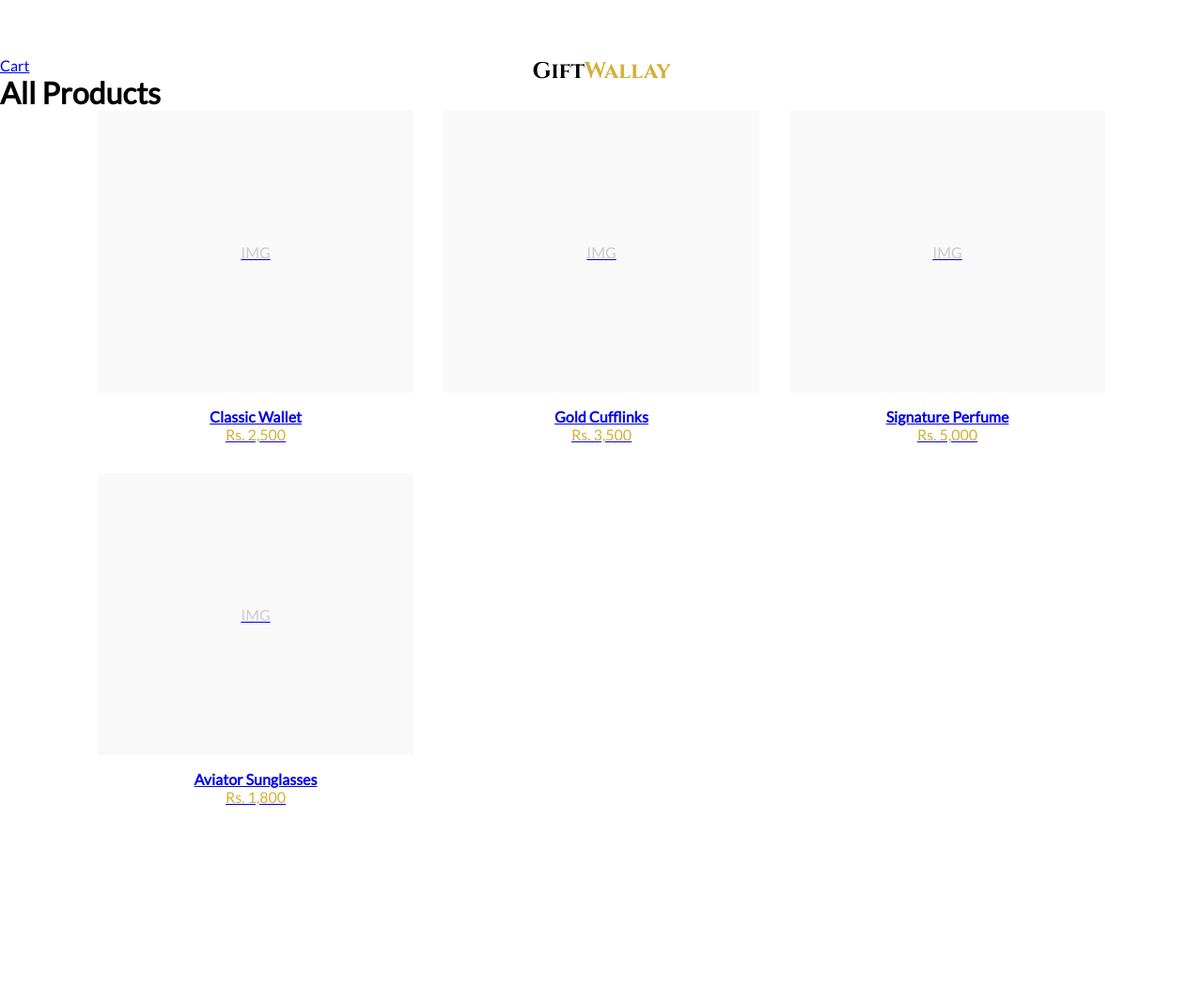
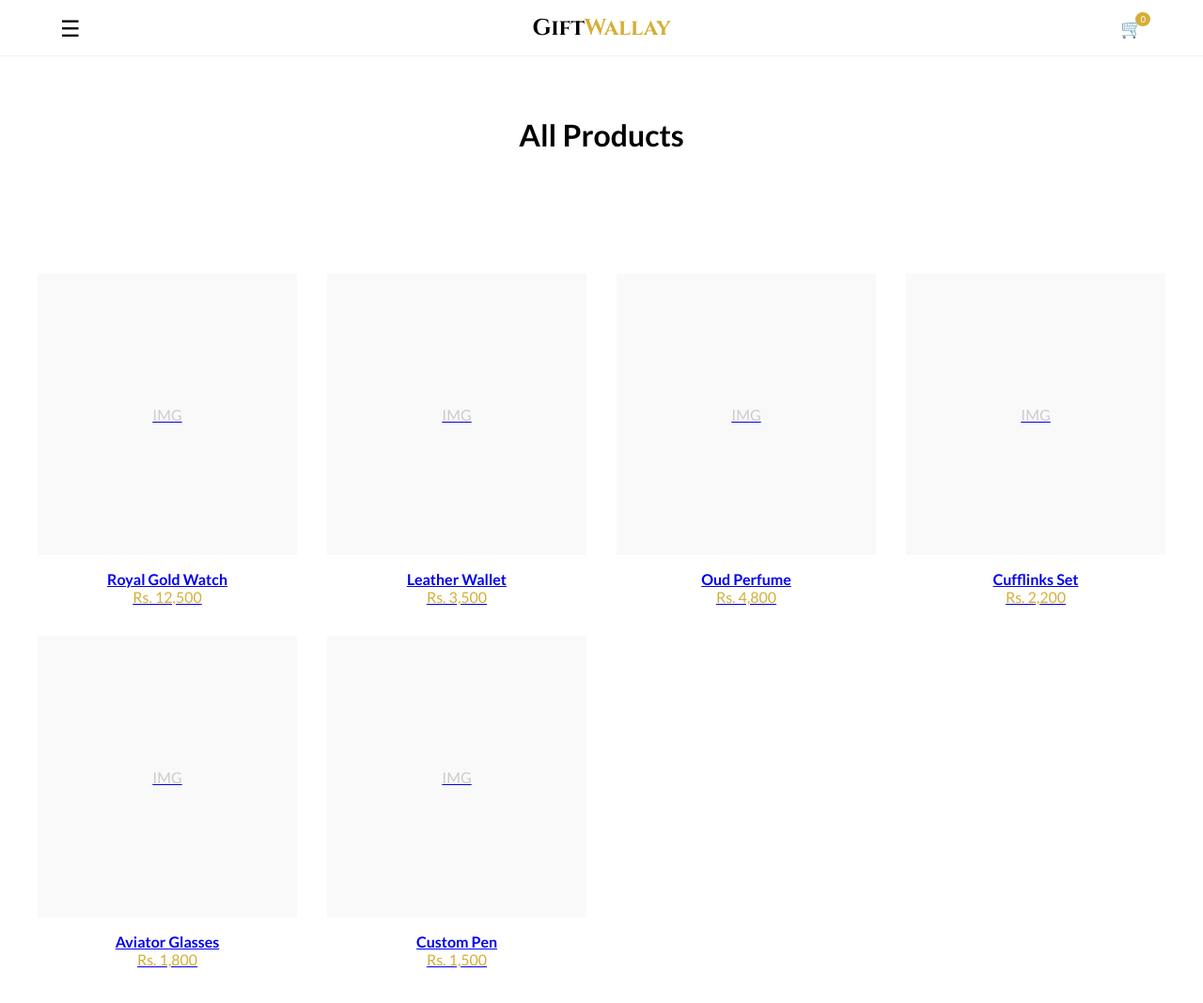
Before and after one commit to mabdularham-CA/Gift-Wallay, a plain HTML site: page shop.html in a window 1280 px wide. Shown: the whole page at 94% size. Before the commit the page ends 938 px from the top, so only its background shows below. Drawn offline with Linux system fonts and the light colour scheme.

Commit message:
Update shop.html

```diff
--- a/shop.html
+++ b/shop.html
@@ -2,22 +2,97 @@
 <html lang="en">
 <head>
     <meta charset="UTF-8">
+    <meta name="viewport" content="width=device-width, initial-scale=1.0">
     <title>Shop All | Gift Wallay</title>
-    <link href="https://fonts.googleapis.com/css2?family=Cinzel:wght@400;700&family=Lato:wght@300;400&display=swap" rel="stylesheet">
+    <link href="https://fonts.googleapis.com/css2?family=Cinzel:wght@400;700&family=Lato:wght@300;400;700&display=swap" rel="stylesheet">
     <link rel="stylesheet" href="style.css">
 </head>
 <body>
-    <nav>
-        <a href="index.html" class="brand">Gift<span class="text-gold">Wallay</span></a>
-        <div class="nav-links"><a href="cart.html">Cart</a></div>
+
+    <!-- NAVBAR -->
+    <nav class="navbar">
+        <div class="menu-btn" onclick="toggleSidebar()">☰</div>
+        <a href="index.html" class="brand">Gift<span>Wallay</span></a>
+        <a href="cart.html" class="cart-icon">🛒<span class="cart-count">0</span></a>
     </nav>
-    <div class="page-header"><h1>All Products</h1></div>
-    <div class="container product-grid" style="padding-bottom: 5rem;">
-        <!-- Product Loop -->
-        <div class="product-card"><a href="product.html"><div class="p-image">IMG</div><h4>Classic Wallet</h4><p class="text-gold">Rs. 2,500</p></a></div>
-        <div class="product-card"><a href="product.html"><div class="p-image">IMG</div><h4>Gold Cufflinks</h4><p class="text-gold">Rs. 3,500</p></a></div>
-        <div class="product-card"><a href="product.html"><div class="p-image">IMG</div><h4>Signature Perfume</h4><p class="text-gold">Rs. 5,000</p></a></div>
-        <div class="product-card"><a href="product.html"><div class="p-image">IMG</div><h4>Aviator Sunglasses</h4><p class="text-gold">Rs. 1,800</p></a></div>
+
+    <!-- SIDEBAR -->
+    <div class="sidebar-overlay" id="sidebarOverlay"></div>
+    <div class="sidebar-menu" id="sidebarMenu">
+        <div style="text-align: right; font-size: 1.5rem; cursor: pointer;" onclick="toggleSidebar()">×</div>
+        <div style="margin-top: 2rem;">
+            <a href="index.html" class="sidebar-link">Home</a>
+            <a href="shop.html" class="sidebar-link">Shop All</a>
+            <a href="account.html" class="sidebar-link">My Account</a>
+        </div>
     </div>
+
+    <!-- HEADER -->
+    <div style="text-align: center; padding: 4rem 0;">
+        <h1>All Products</h1>
+    </div>
+
+    <!-- PRODUCT GRID -->
+    <div class="container section-pad">
+        <div class="product-grid">
+
+            <!-- Item 1 -->
+            <div class="product-card">
+                <a href="product.html">
+                    <div class="p-image"><span>IMG</span></div>
+                    <h4>Royal Gold Watch</h4>
+                    <p class="text-gold">Rs. 12,500</p>
+                </a>
+            </div>
+
+            <!-- Item 2 -->
+            <div class="product-card">
+                <a href="product.html">
+                    <div class="p-image"><span>IMG</span></div>
+                    <h4>Leather Wallet</h4>
+                    <p class="text-gold">Rs. 3,500</p>
+                </a>
+            </div>
+
+            <!-- Item 3 -->
+            <div class="product-card">
+                <a href="product.html">
+                    <div class="p-image"><span>IMG</span></div>
+                    <h4>Oud Perfume</h4>
+                    <p class="text-gold">Rs. 4,800</p>
+                </a>
+            </div>
+
+            <!-- Item 4 -->
+            <div class="product-card">
+                <a href="product.html">
+                    <div class="p-image"><span>IMG</span></div>
+                    <h4>Cufflinks Set</h4>
+                    <p class="text-gold">Rs. 2,200</p>
+                </a>
+            </div>
+
+            <!-- Item 5 -->
+            <div class="product-card">
+                <a href="product.html">
+                    <div class="p-image"><span>IMG</span></div>
+                    <h4>Aviator Glasses</h4>
+                    <p class="text-gold">Rs. 1,800</p>
+                </a>
+            </div>
+
+            <!-- Item 6 -->
+            <div class="product-card">
+                <a href="product.html">
+                    <div class="p-image"><span>IMG</span></div>
+                    <h4>Custom Pen</h4>
+                    <p class="text-gold">Rs. 1,500</p>
+                </a>
+            </div>
+
+        </div>
+    </div>
+
+    <script src="main.js"></script>
 </body>
 </html>
```
